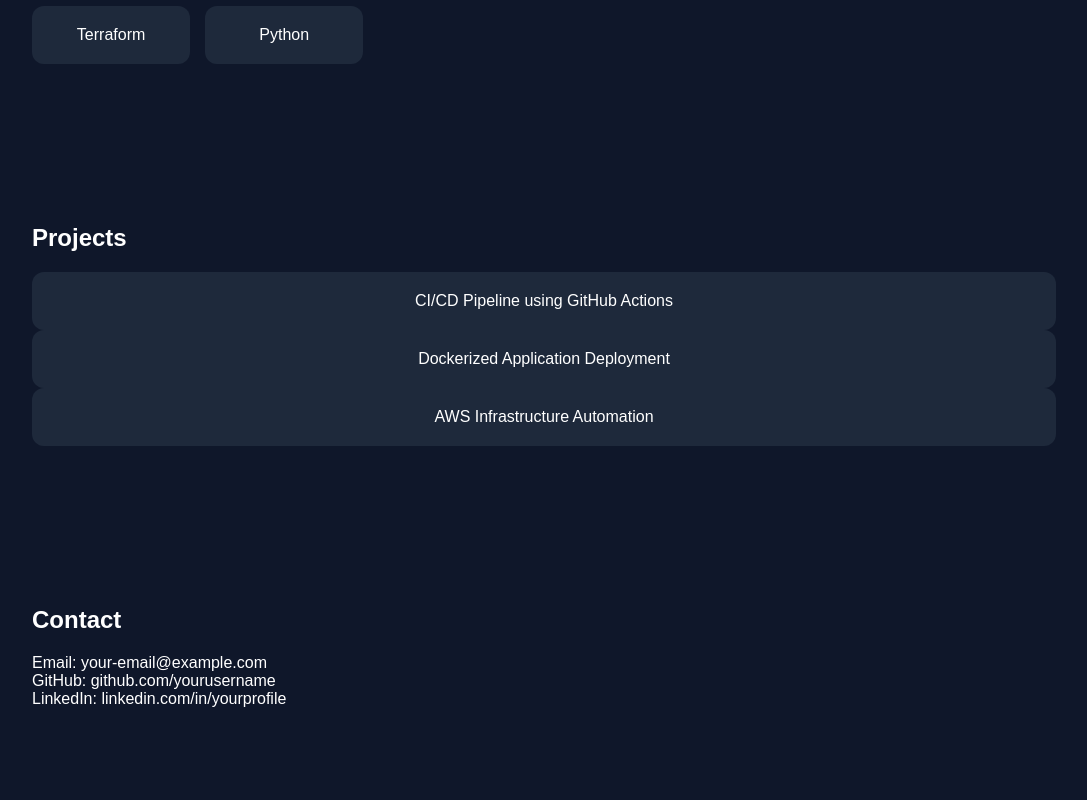
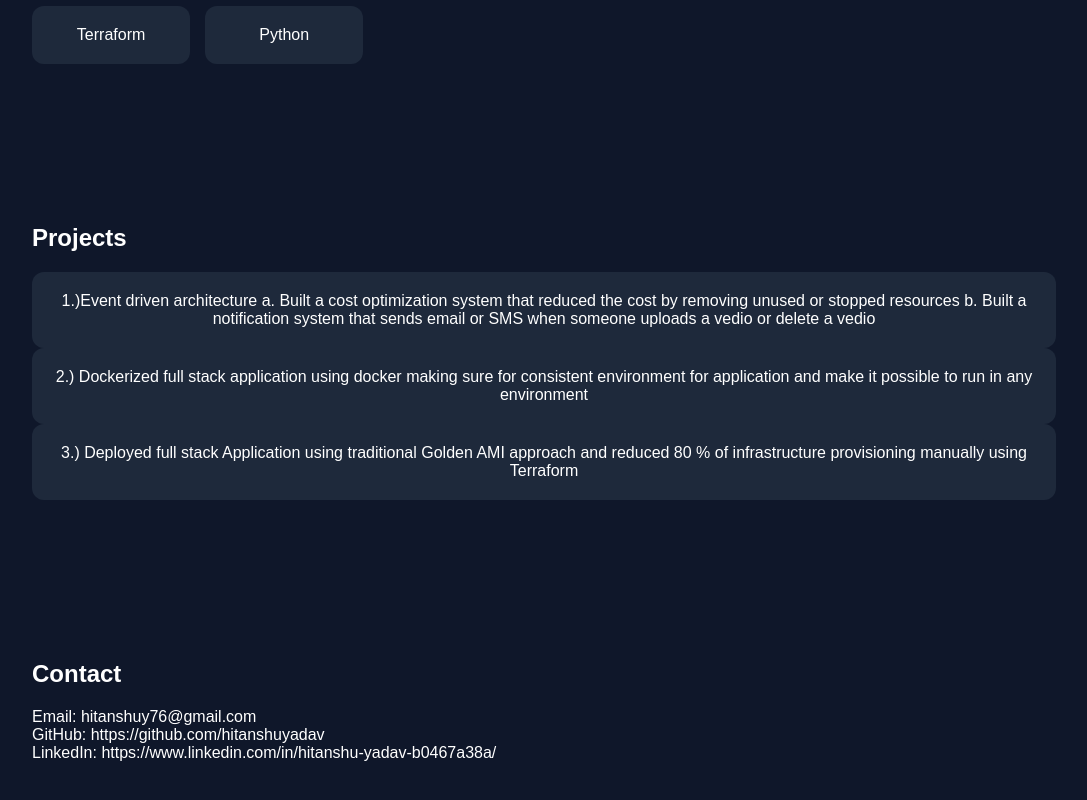
Before and after one commit to hitanshuyadav/myportfolio, a plain HTML site: page index.html in a window 1280 px wide. Shown: the part 1279-2079 px from the top of the page, without its empty margins (96-1183 px from the left). Drawn offline with Linux system fonts and the light colour scheme.

Commit message:
modified index.html

```diff
--- a/index.html
+++ b/index.html
@@ -54,24 +54,29 @@
     <h2>Projects</h2>
 
     <div class="project">
-        CI/CD Pipeline using GitHub Actions
+        1.)Event driven architecture
+        a. Built a cost optimization system that reduced the cost by removing unused or stopped resources
+        b. Built a notification system that sends email or SMS when someone uploads a vedio or delete a vedio
+
     </div>
 
     <div class="project">
-        Dockerized Application Deployment
+       2.) Dockerized full stack application using docker making sure for consistent environment
+        for application and make it possible to run in any environment
     </div>
 
     <div class="project">
-        AWS Infrastructure Automation
+        3.) Deployed full stack Application using traditional Golden AMI approach and
+         reduced 80 % of infrastructure provisioning manually using Terraform
     </div>
 </section>
 
 <section id="contact">
     <h2>Contact</h2>
 
-    <p>Email: your-email@example.com</p>
-    <p>GitHub: github.com/yourusername</p>
-    <p>LinkedIn: linkedin.com/in/yourprofile</p>
+    <p>Email: hitanshuy76@gmail.com</p>
+    <p>GitHub: https://github.com/hitanshuyadav</p>
+    <p>LinkedIn: https://www.linkedin.com/in/hitanshu-yadav-b0467a38a/ </p>
 </section>
 
 <script src="script.js"></script>
```
